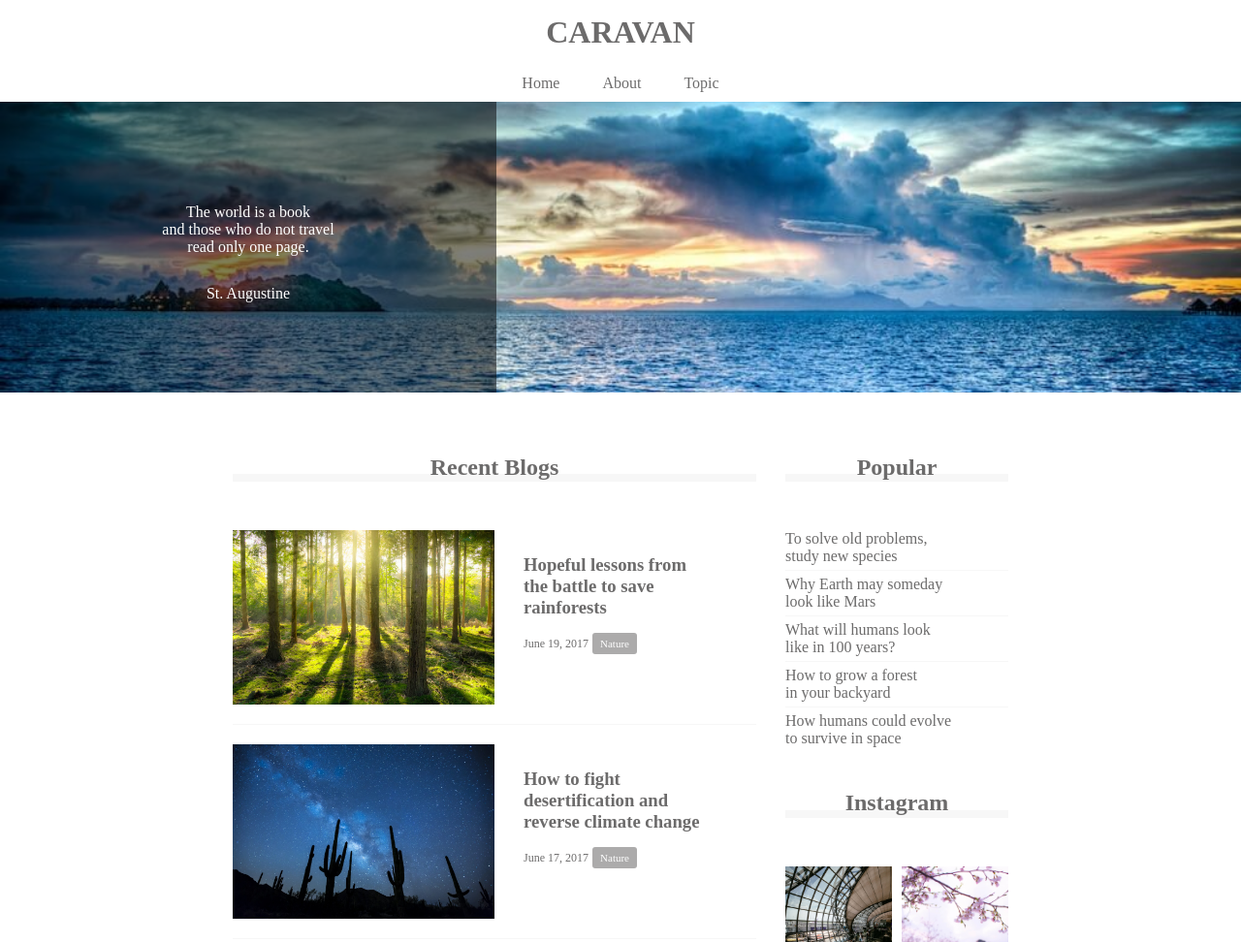
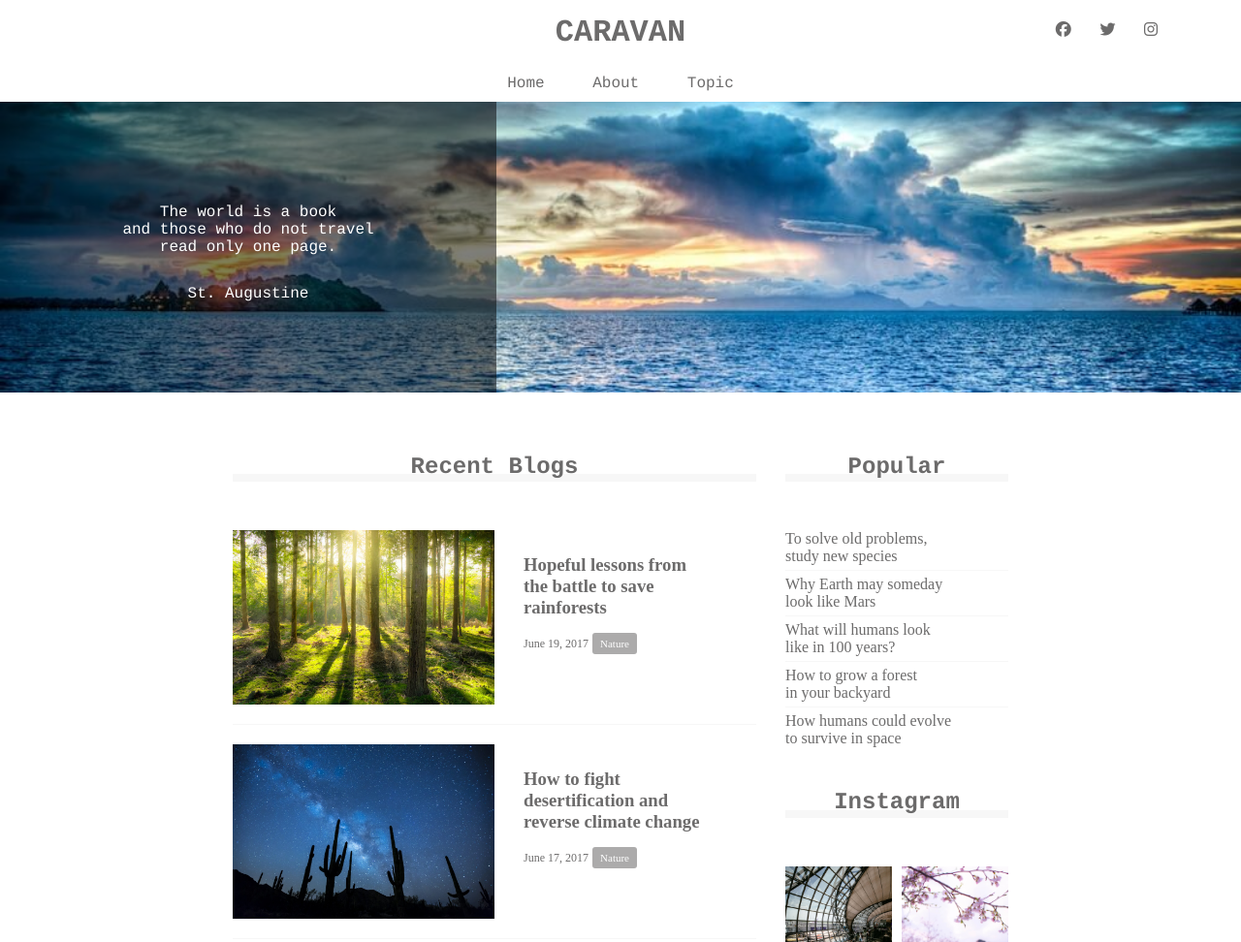
Before and after one commit to Iwamoto-KK/CARAVAN-wcp, a plain HTML site: page index.html in a window 1280 px wide. Shown: the top 972 px of the page at 97% size. Drawn offline with Linux system fonts and the light colour scheme; files whose address does not match are found by name.

Commit message:
第9章まで完了

```diff
--- a/index.html
+++ b/index.html
@@ -2,6 +2,8 @@
 <html lang="ja">
   <head>
     <meta charset="UTF-8" />
+    <!-- FontAwesomeの読み込み -->
+    <script src="https://kit.fontawesome.com/5fdf38248d.js" crossorigin="anonymous"></script>
     <!-- CSSファイルの読み込み -->
     <link rel="stylesheet" href="style.css" />
     <title>CARAVAN</title>
@@ -15,6 +17,12 @@
           CARAVAN
         </a>
       </h1>
+
+      <div class="social">
+        <i class="fa-brands fa-facebook"></i>
+        <i class="fa-brands fa-twitter"></i>
+        <i class="fa-brands fa-instagram fa-bounce"></i>
+      </div>
     </header>
 
     <!-- navigation -->
--- a/style.css
+++ b/style.css
@@ -9,15 +9,26 @@ a {
   text-decoration: none;
 }
 
+header, nav, h2, .main-visual, footer {
+  font-family: Chalkduster, "Bradley Hand", Courier, "Segoe Print", sans-serif;
+}
 header {
   width: 90%; /* 横幅90% */
   padding: 15px 0;
   margin: 0 auto;
   text-align: center;
+  position: relative;
 }
 
-header .heading { /* headerタグ内のheadingクラスにのみ反映される */
-  font-size: 32px;
+.social i {
+  display: inline-block;
+  margin-left: 20px;
+}
+
+.social {
+  position: absolute;
+  top: 22px;
+  right: 22px;
 }
 
 .nav-list {
```
